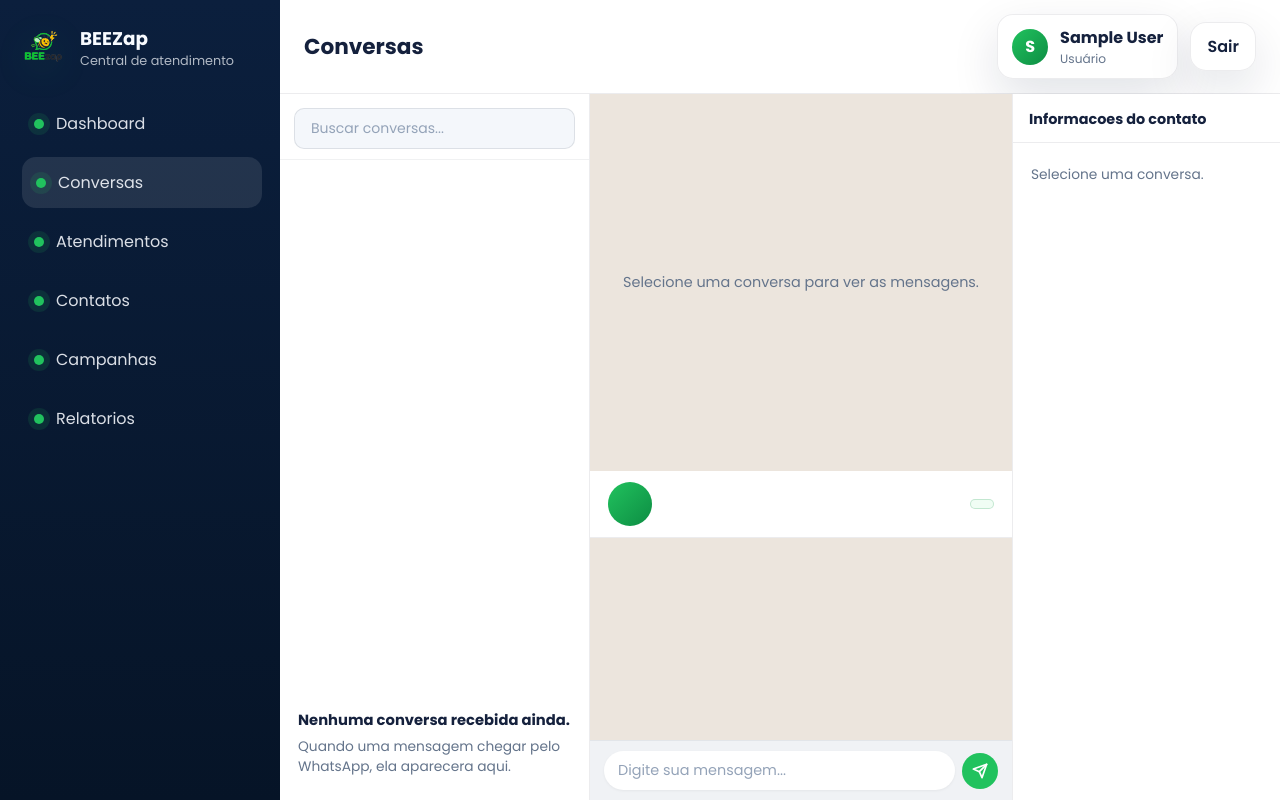
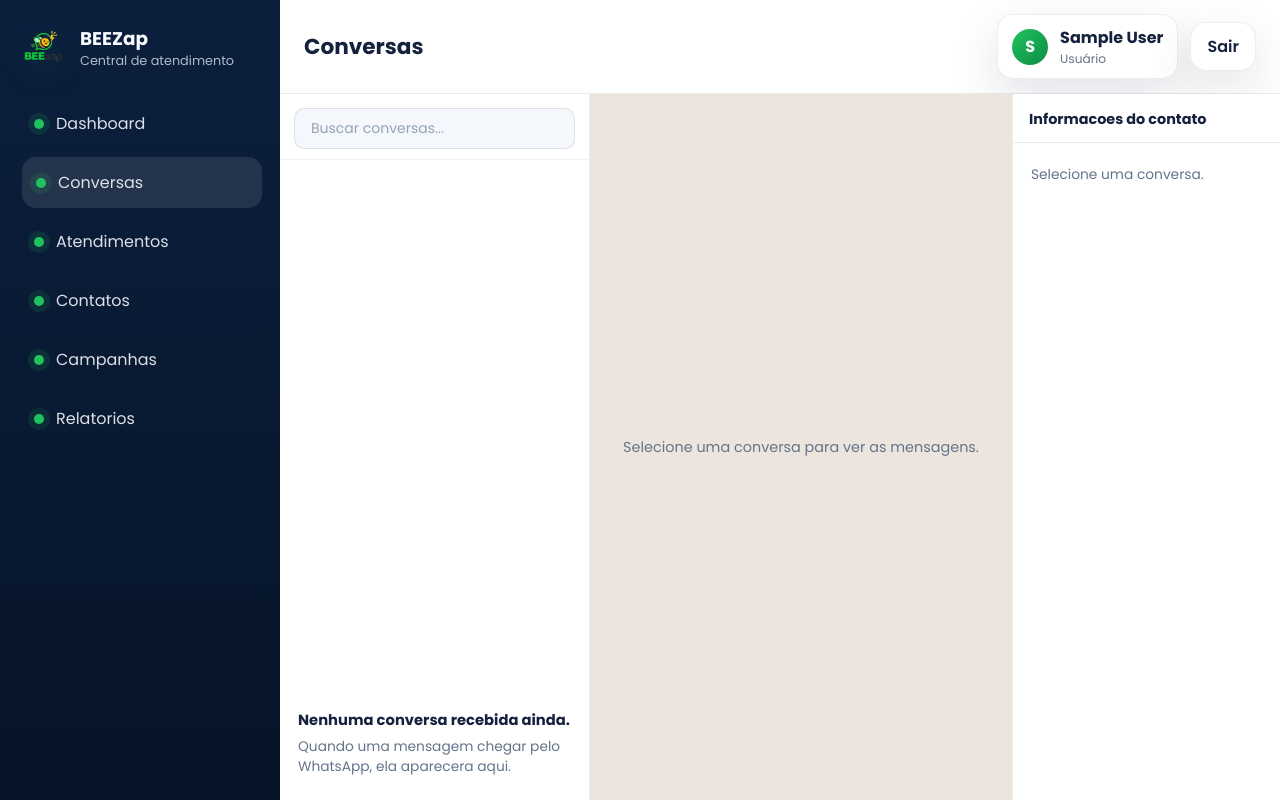
Before and after one commit to fabianopolone123/BEEZAP, a Django app: page /conversas/ in a window 1280 px wide. Run offline with Django 5.2, Linux system fonts and the light colour scheme; the visitor is signed in with stand-in values (Sample User, id 1).

Commit message:
fix: ocultar elementos [hidden] no chat para fixar o composer
- placeholder/painel/estados vazios com display flex/grid sobrepunham
  o [hidden] e continuavam ocupando espaco (flex:1), empurrando o chat
- adicionada regra .conversations-page [hidden] { display: none !important }
- painel do chat volta a preencher toda a altura; composer fixo no rodape
- verificado por render headless (Chrome)

Co-Authored-By: Claude Opus 4.8 (1M context) <noreply@anthropic.com>

```diff
--- a/static/css/conversations.css
+++ b/static/css/conversations.css
@@ -767,6 +767,13 @@
   font-size: 0.92rem;
 }
 
+/* Elementos com [hidden] devem ficar realmente ocultos, mesmo quando a classe
+   define display (flex/grid). Sem isso, o placeholder/painel oculto continuaria
+   ocupando espaco (flex:1) e empurrando o layout do chat. */
+.conversations-page [hidden] {
+  display: none !important;
+}
+
 .conv-chat-placeholder {
   flex: 1;
   display: grid;
```
Also changed, not shown: docs/HISTORICO.md (+1 -0 lines).
